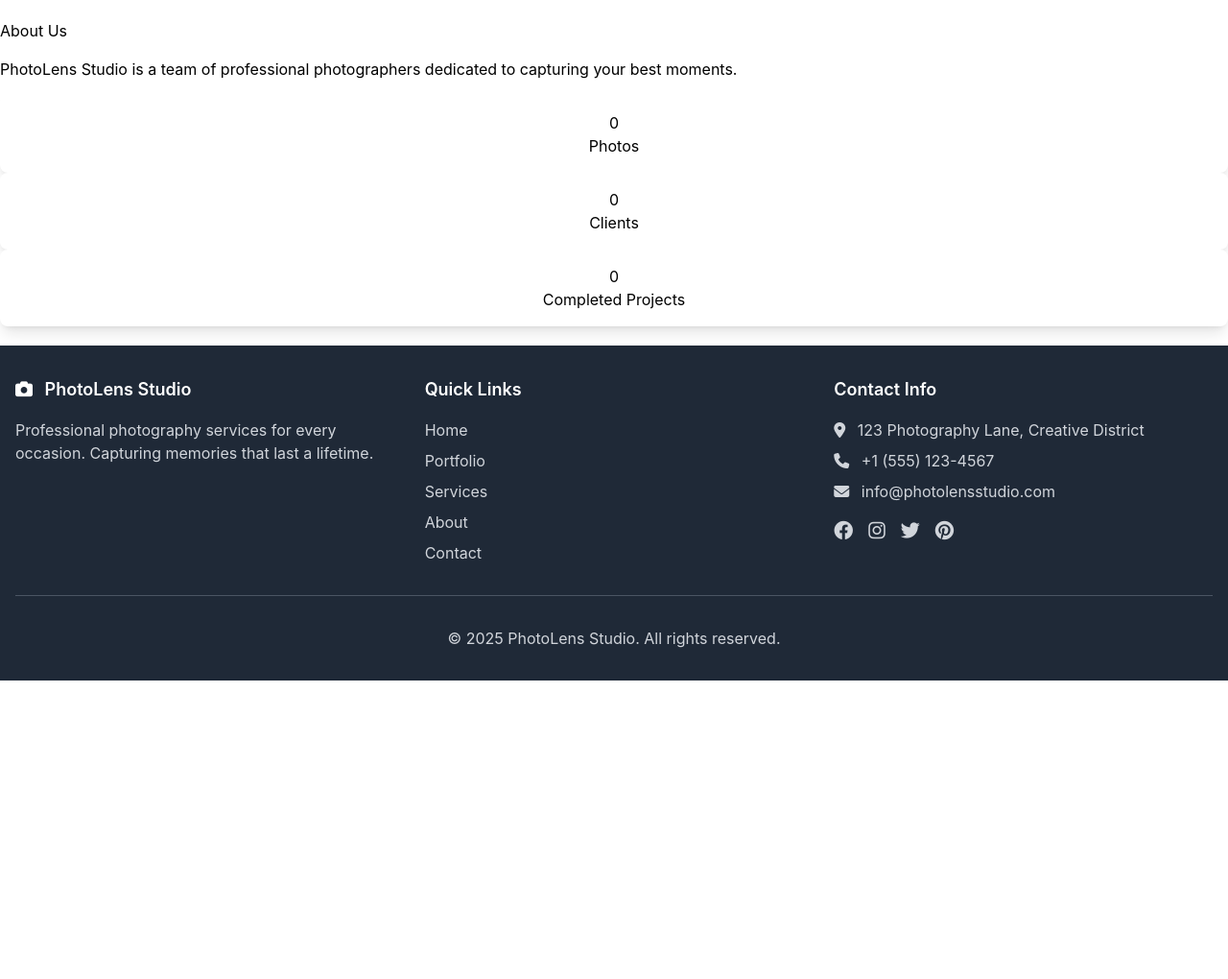
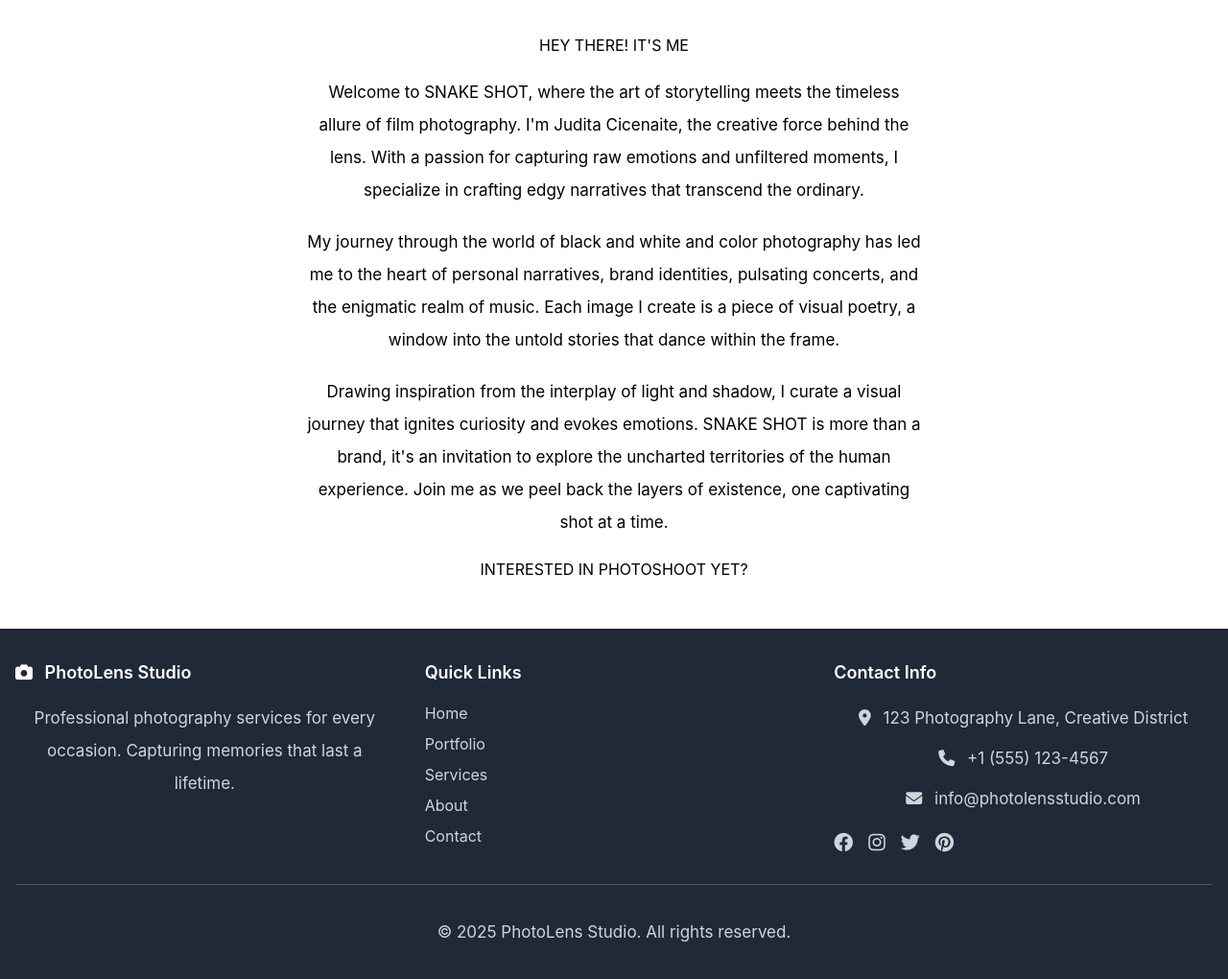
Before and after one commit to Young-Flame/PhotoYo, a Flask app: page /about in a window 1280 px wide. Shown: the whole page at 96% size. Before the commit the page ends 709 px from the top, so only its background shows below. Run offline with Flask 3, Linux system fonts and the light colour scheme.

Commit message:
Some Files added and some deleted

```diff
--- a/app.py
+++ b/app.py
@@ -137,6 +137,12 @@
                          selected_category=category, search_query=search)
 
 
+@app.route('/gallery')
+def gallery():
+    photos = Photo.query.order_by(Photo.created_at.desc()).all()
+    return render_template('gallery.html', photos=photos)
+
+
 @app.route('/photo/<int:photo_id>')
 def photo_detail(photo_id):
     photo = Photo.query.get_or_404(photo_id)
@@ -216,7 +222,7 @@
         flash('Registration successful! Please login.', 'success')
         return redirect(url_for('login'))
 
-    return render_template('register.html')
+    return render_template('auth/register.html')
 
 
 @app.route('/login', methods=['GET', 'POST'])
@@ -236,7 +242,7 @@
         else:
             flash('Invalid email or password.', 'danger')
 
-    return render_template('login.html')
+    return render_template('auth/login.html')
 
 
 @app.route('/logout')
@@ -272,7 +278,7 @@
         recent_photos = Photo.query.filter_by(user_id=user.id).order_by(Photo.created_at.desc()).limit(5).all()
         recent_bookings = Booking.query.filter_by(user_id=user.id).order_by(Booking.created_at.desc()).limit(5).all()
 
-    return render_template('dashboard.html', user=user, stats=stats,
+    return render_template('admin/dashboard.html', user=user, stats=stats,
                          recent_photos=recent_photos, recent_bookings=recent_bookings)
 
 
@@ -297,7 +303,7 @@
         flash('Profile updated successfully!', 'success')
         return redirect(url_for('profile'))
 
-    return render_template('profile.html', user=user)
+    return render_template('auth/profile.html', user=user)
 
 
 # ==================== PHOTO MANAGEMENT (CRUD) ====================
--- /dev/null
+++ b/static/css/about.css
@@ -0,0 +1,41 @@
+article {
+    display: flex;
+    flex-direction: column;
+    align-items: center;
+    margin: 20px auto;
+    margin-bottom: 35px;
+    width: 92%;
+}
+
+img.about {
+    max-width: 800px;
+    width: 100%;
+    margin: 0;
+}
+
+.about {
+    display: flex;
+    flex-direction: column;
+    gap: 20px;
+    margin: 15px 0;
+}
+
+.h1 {
+    text-align: center
+}
+
+p {
+    text-align: center;
+    font-size: 17px;
+    line-height: 2;
+}
+
+@media (min-width: 690px) {
+    img.about {
+        width: 100%;
+    }
+
+    article {
+        width: 50%;
+    }
+}
--- a/templates/about.html
+++ b/templates/about.html
@@ -1,28 +1,42 @@
 {% extends "base.html" %}
-{% block title %}About - PhotoLens Studio{% endblock %}
+
+{% block title %}
+PhotoLens Studio - About
+{% endblock %}
+
+{% block extra_css %}
+<link rel="stylesheet" href="{{ url_for('static', filename='css/about.css') }}">
+{% endblock %}
+
 {% block content %}
-<div class="container my-5">
-    <h1 class="mb-4">About Us</h1>
-    <p class="lead">PhotoLens Studio is a team of professional photographers dedicated to capturing your best moments.</p>
-    <div class="row g-4 mt-4">
-        <div class="col-md-4">
-            <div class="card p-4 stats-card text-center">
-                <h3>{{ stats.total_photos }}</h3>
-                <p>Photos</p>
-            </div>
-        </div>
-        <div class="col-md-4">
-            <div class="card p-4 stats-card text-center">
-                <h3>{{ stats.total_clients }}</h3>
-                <p>Clients</p>
-            </div>
-        </div>
-        <div class="col-md-4">
-            <div class="card p-4 stats-card text-center">
-                <h3>{{ stats.completed_projects }}</h3>
-                <p>Completed Projects</p>
-            </div>
-        </div>
+
+<article>
+    <!-- Image placeholder - add your about.jpg to static/images/ -->
+    <!-- <img class="about" src="{{ url_for('static', filename='images/about.jpg') }}" alt="about-photo" /> -->
+    <div class="about">
+        <h1 class="h1">HEY THERE! IT'S ME</h1>
+        <p>
+            Welcome to SNAKE SHOT, where the art of storytelling meets the
+            timeless allure of film photography. I'm Judita Cicenaite, the
+            creative force behind the lens. With a passion for capturing raw
+            emotions and unfiltered moments, I specialize in crafting edgy
+            narratives that transcend the ordinary.
+        </p>
+        <p>
+            My journey through the world of black and white and color photography
+            has led me to the heart of personal narratives, brand identities,
+            pulsating concerts, and the enigmatic realm of music. Each image I
+            create is a piece of visual poetry, a window into the untold stories
+            that dance within the frame.
+        </p>
+        <p>
+            Drawing inspiration from the interplay of light and shadow, I curate a
+            visual journey that ignites curiosity and evokes emotions. SNAKE SHOT
+            is more than a brand, it's an invitation to explore the uncharted
+            territories of the human experience. Join me as we peel back the
+            layers of existence, one captivating shot at a time.
+        </p>
+        <h1 class="h1">INTERESTED IN PHOTOSHOOT YET?</h1>
     </div>
-</div>
+</article>
 {% endblock %}
--- a/templates/base.html
+++ b/templates/base.html
@@ -25,6 +25,7 @@
                     <a href="{{ url_for('about') }}" class="text-gray-700 font-medium hover:text-blue-600 transition">Team</a>
                     <a href="{{ url_for('services') }}" class="text-gray-700 font-medium hover:text-blue-600 transition">Feature</a>
                     <a href="{{ url_for('portfolio') }}" class="text-gray-700 font-medium hover:text-blue-600 transition">Blog</a>
+                    <a href="{{ url_for('gallery')}}" class="text-gray-700 font-medium hover:text-blue-600 transition">Gallery</a>
                 </div>
 
                 <!-- Center Logo -->
```
Also changed, not shown: static/css/gallery.css (added, +66 -0 lines), templates/gallery.html (added, +21 -0 lines).
